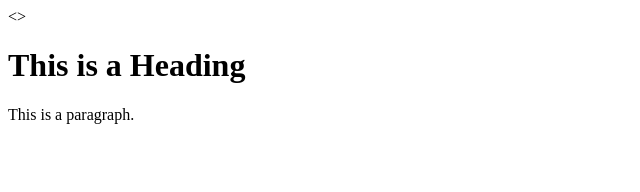
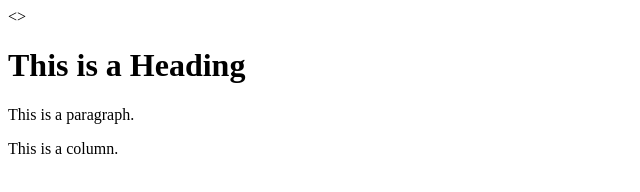
Before and after one commit to guntipraveen/Praveen, a plain HTML site: page index.html in a window 1280 px wide. Shown: the whole page, without its empty margins (0-640 px from the left). Drawn offline with Linux system fonts and the light colour scheme.

Commit message:
This is a column

```diff
--- a/index.html
+++ b/index.html
@@ -6,6 +6,7 @@
 
 <h1>This is a Heading</h1>
 <p>This is a paragraph.</p>
+<p>This is a column.</p>
 
 </body>
 </html>
```
